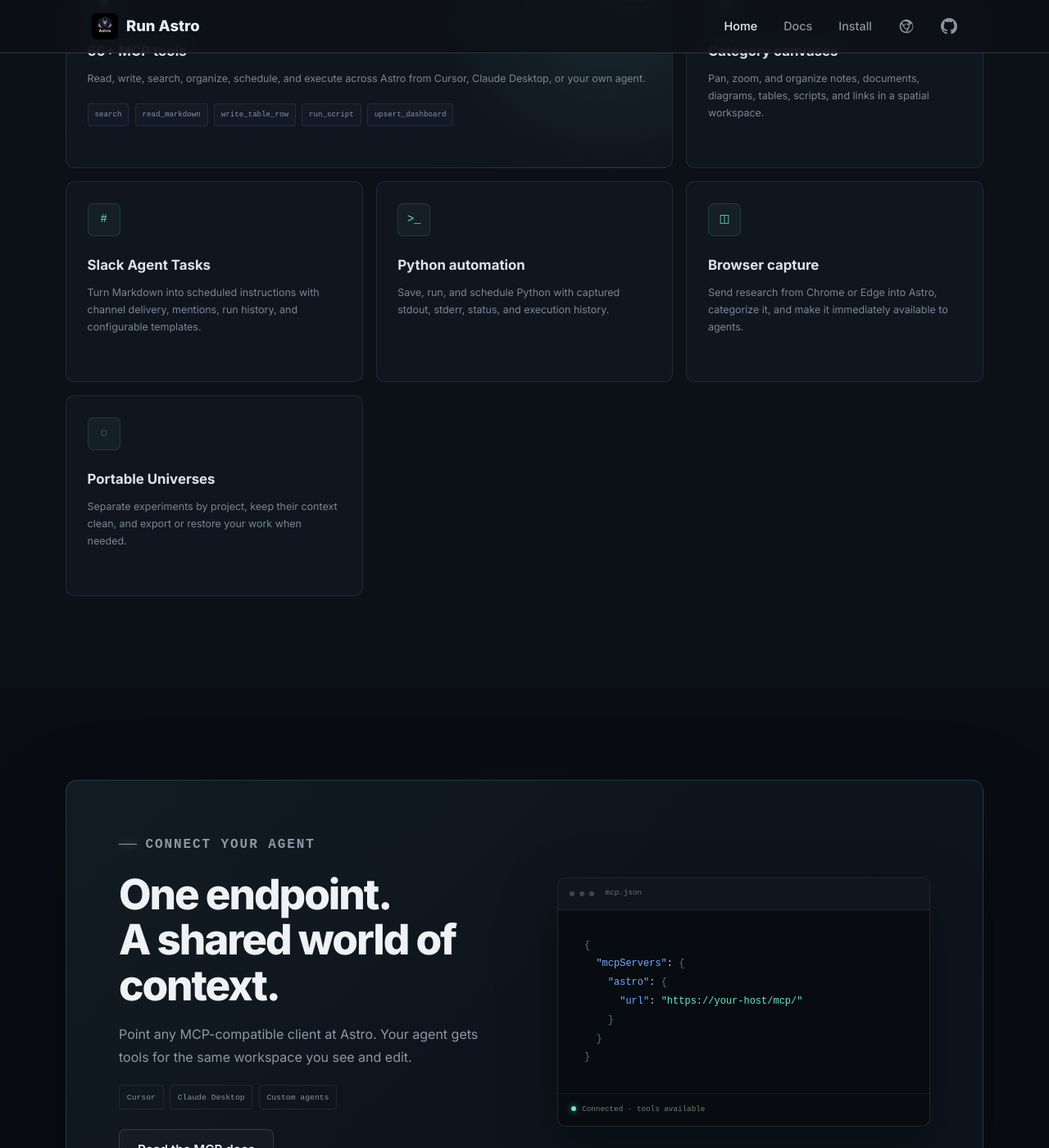
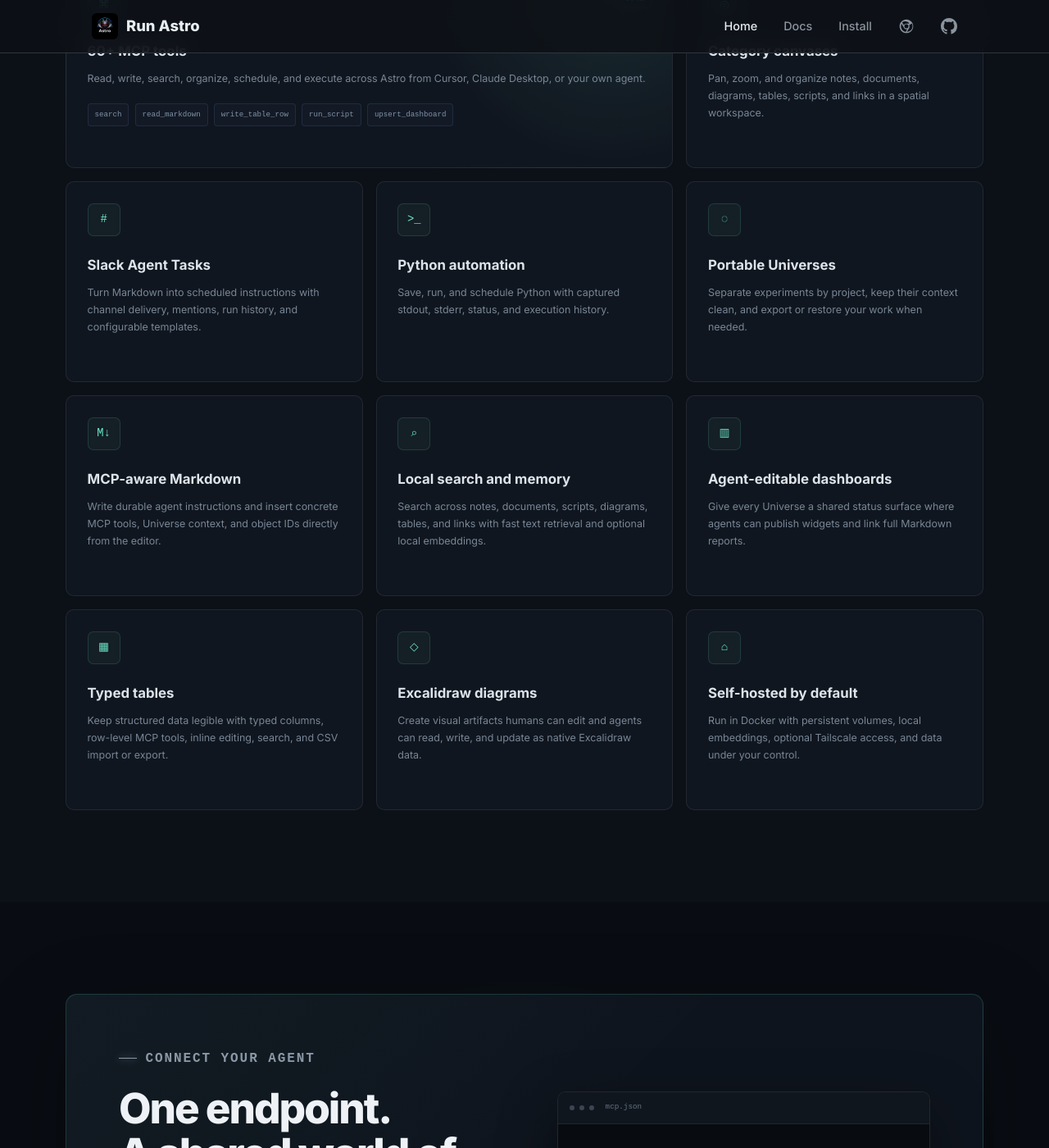
Before and after one commit to marksnyder/astro, a Jekyll site: the page built from docs/index.html, in a window 1280 px wide and 1400 px high, scrolled down 3688 px. Shown: the whole window at 82% size. Built offline with Jekyll 4.4.1, drawn with Linux system fonts in a browser that asks for light colours.

Commit message:
Expand the homepage workflow capabilities.
Replace the confusing browser capture card with clearer examples of Astro's shared memory, output surfaces, and self-hosted workflow primitives.

Co-authored-by: Cursor <cursoragent@cursor.com>

```diff
--- a/docs/index.html
+++ b/docs/index.html
@@ -200,14 +200,39 @@ layout: default
         <p>Save, run, and schedule Python with captured stdout, stderr, status, and execution history.</p>
       </article>
       <article class="capability-card">
-        <div class="capability-top"><span class="capability-icon">◫</span></div>
-        <h3>Browser capture</h3>
-        <p>Send research from Chrome or Edge into Astro, categorize it, and make it immediately available to agents.</p>
-      </article>
-      <article class="capability-card">
         <div class="capability-top"><span class="capability-icon">◌</span></div>
         <h3>Portable Universes</h3>
         <p>Separate experiments by project, keep their context clean, and export or restore your work when needed.</p>
+      </article>
+      <article class="capability-card">
+        <div class="capability-top"><span class="capability-icon">M↓</span></div>
+        <h3>MCP-aware Markdown</h3>
+        <p>Write durable agent instructions and insert concrete MCP tools, Universe context, and object IDs directly from the editor.</p>
+      </article>
+      <article class="capability-card">
+        <div class="capability-top"><span class="capability-icon">⌕</span></div>
+        <h3>Local search and memory</h3>
+        <p>Search across notes, documents, scripts, diagrams, tables, and links with fast text retrieval and optional local embeddings.</p>
+      </article>
+      <article class="capability-card">
+        <div class="capability-top"><span class="capability-icon">▥</span></div>
+        <h3>Agent-editable dashboards</h3>
+        <p>Give every Universe a shared status surface where agents can publish widgets and link full Markdown reports.</p>
+      </article>
+      <article class="capability-card">
+        <div class="capability-top"><span class="capability-icon">▦</span></div>
+        <h3>Typed tables</h3>
+        <p>Keep structured data legible with typed columns, row-level MCP tools, inline editing, search, and CSV import or export.</p>
+      </article>
+      <article class="capability-card">
+        <div class="capability-top"><span class="capability-icon">◇</span></div>
+        <h3>Excalidraw diagrams</h3>
+        <p>Create visual artifacts humans can edit and agents can read, write, and update as native Excalidraw data.</p>
+      </article>
+      <article class="capability-card">
+        <div class="capability-top"><span class="capability-icon">⌂</span></div>
+        <h3>Self-hosted by default</h3>
+        <p>Run in Docker with persistent volumes, local embeddings, optional Tailscale access, and data under your control.</p>
       </article>
     </div>
   </section>
```
